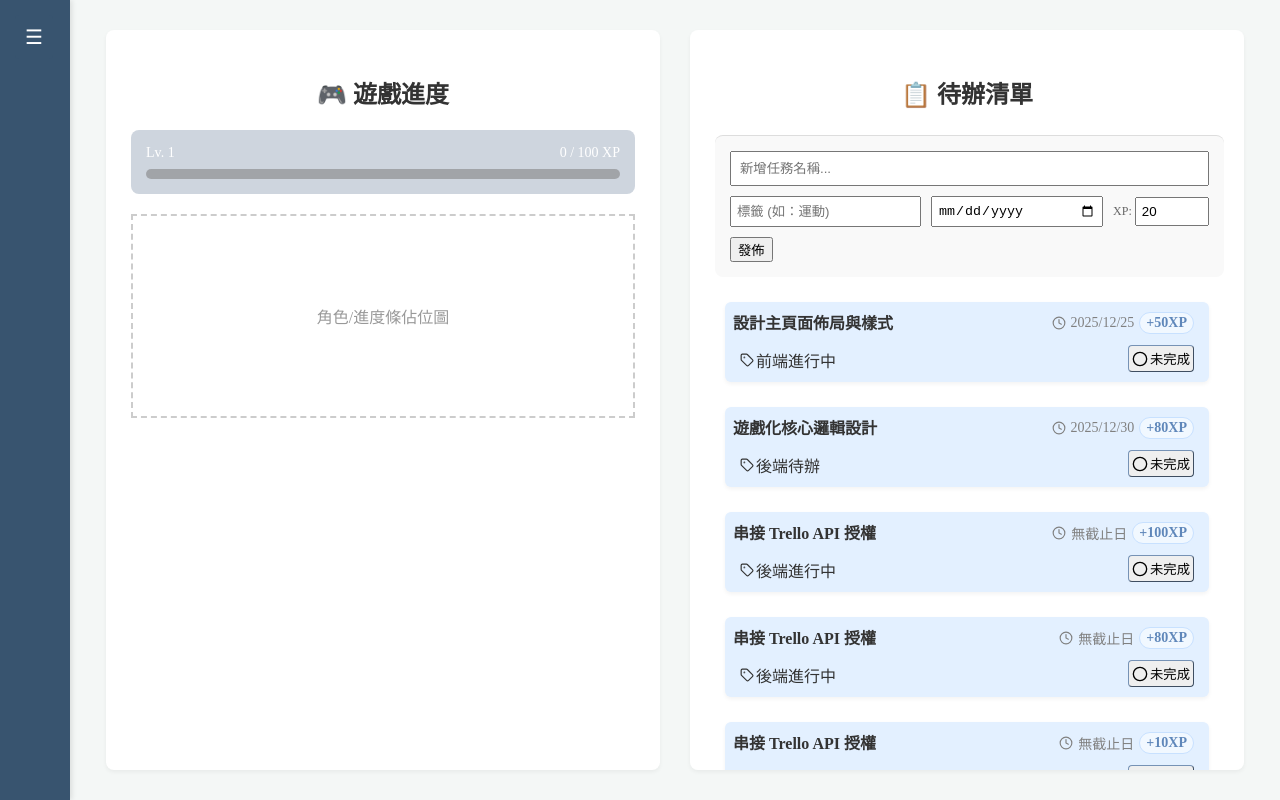
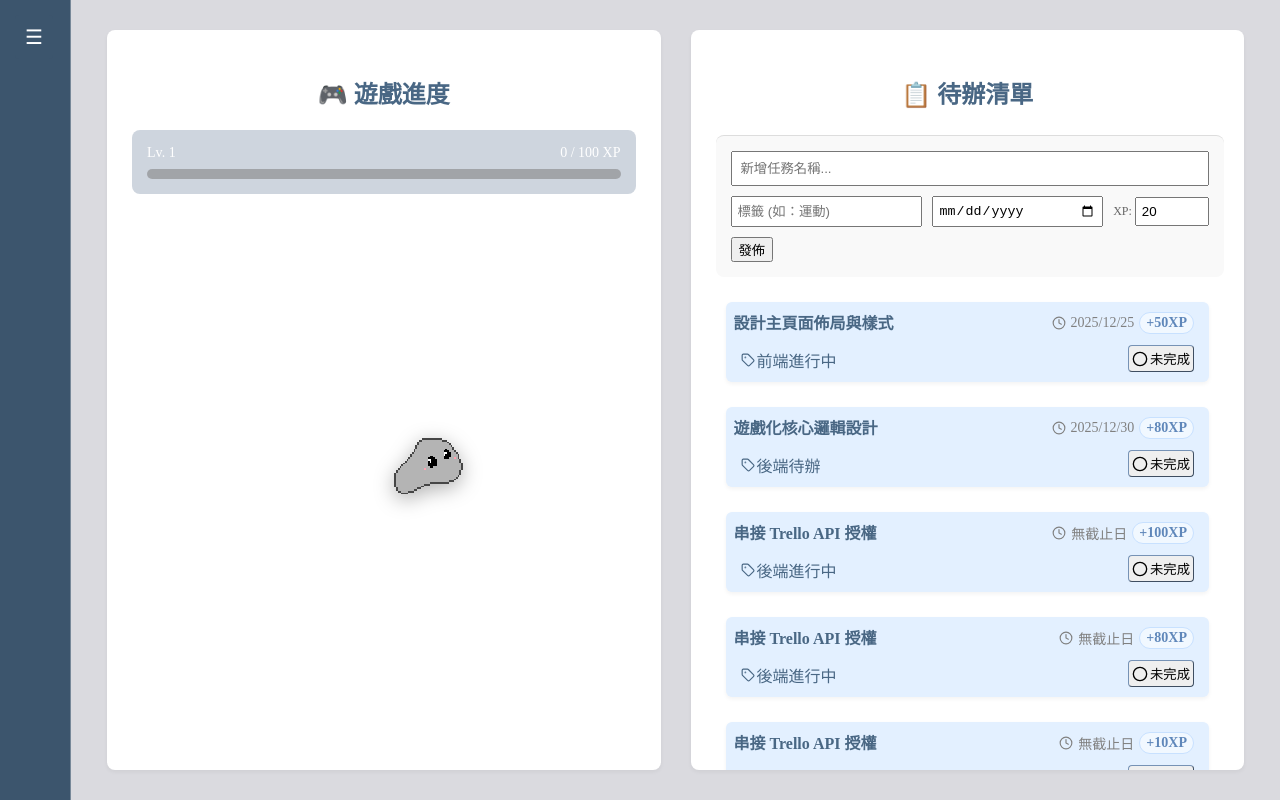
Before and after one commit to Agoldenfish030/stonereact_client, a React (Create React App) app: page / in a window 1280 px wide. Built offline with nearby package versions, Linux system fonts and the light colour scheme.

Commit message:
12/22_05:13

```diff
--- a/src/App.js
+++ b/src/App.js
@@ -32,7 +32,7 @@ function App() {
 
     const [themeColor, setThemeColor] = useState(() => {
         const saved = localStorage.getItem('app_themeColor');
-        return saved ? saved : '#f4f7f6';
+        return saved ? saved : '#dadadfff';
     });
 
     // 存檔：當所有狀態改變時執行
@@ -61,15 +61,13 @@ function App() {
 
             // 先把 XP 歸位到剩下的餘數
             setXp(leftovers);
-            // 再增加等級
             setLevel(prev => prev + levelUps);
 
-            // 確保前面的 alert 關掉後才跳出這個
             setTimeout(() => {
                 alert(`恭喜升級！目前的等級是 Lv.${Number(level) + levelUps}`);
             }, 300);
         }
-    }, [xp, level]); // 只有 xp 變動時才會跑檢查
+    }, [xp, level]);
 
     return (
         <div
@@ -84,7 +82,6 @@ function App() {
             <Router>
                 <Layout>
                     <Routes>
-                        {/* 確保這一行存在，路徑要跟網址對應 */}
                         <Route path="/authority" element={<Authority />} />
 
                         <Route path="/" element={
@@ -96,7 +93,6 @@ function App() {
                             />
                         } />
 
-                        {/* 將設定狀態傳入 Setting 組件 */}
                         <Route path="/setting" element={
                             <Setting
                                 name={name}
--- /dev/null
+++ b/src/components/LogInOut/Authority.css
@@ -0,0 +1,55 @@
+.auth-loading-page {
+    height: 100vh;
+    width: 100vw;
+    display: flex;
+    justify-content: center;
+    align-items: center;
+    background: linear-gradient(135deg, #f4f7f6 0%, #d1d9e0 100%);
+    position: fixed;
+    top: 0;
+    left: 0;
+    z-index: 3000;
+}
+
+.auth-glass-card {
+    background: rgba(255, 255, 255, 0.3);
+    backdrop-filter: blur(12px);
+    padding: 60px;
+    border-radius: 24px;
+    border: 1px solid rgba(255, 255, 255, 0.4);
+    box-shadow: 0 10px 40px rgba(0, 0, 0, 0.05);
+    text-align: center;
+    width: 320px;
+}
+
+.auth-text {
+    color: #496784;
+    font-size: 1.8rem;
+    margin: 20px 0 10px;
+    letter-spacing: 2px;
+}
+
+.auth-subtext {
+    color: #7692b5;
+    font-size: 0.9rem;
+    opacity: 0.8;
+}
+
+.pixel-spinner {
+    display: flex;
+    justify-content: center;
+    margin-bottom: 20px;
+}
+
+.spinner-block {
+    width: 30px;
+    height: 30px;
+    background-color: #7692b5;
+    box-shadow: 6px 6px 0px rgba(0, 0, 0, 0.1);
+    animation: pixel-jump 0.8s infinite alternate ease-in-out;
+}
+
+@keyframes pixel-jump {
+    from { transform: translateY(0); }
+    to { transform: translateY(-20px); }
+}
--- a/src/components/LogInOut/Authority.js
+++ b/src/components/LogInOut/Authority.js
@@ -1,22 +1,20 @@
 import React from 'react';
-
+import './Authority.css';
+import userToken from '../controlToken/getUserToken';
 //to backend
-import userToken from '../controlToken/getUserToken';
 
 const Log = () => {
     userToken();
 
     return (
-        <div style={{
-            display: 'flex',
-            textAlign: 'center',
-            justifyContent: 'center',
-            alignItems: 'center',
-            height: '100vh' // 加上這行，它就會從頂部跳到螢幕正中間
-        }}>
-            <h2 style={{ fontSize: '60px' }}>
-                授權中...
-            </h2>
+        <div className="auth-loading-page">
+            <div className="auth-glass-card">
+                <div className="pixel-spinner">
+                    <div className="spinner-block"></div>
+                </div>
+                <h2 className="auth-text">授權中</h2>
+                <p className="auth-subtext">正在與 Trello 進行安全連線...</p>
+            </div>
         </div>
     )
 }
--- a/src/components/MainArea/AppStyles.css
+++ b/src/components/MainArea/AppStyles.css
@@ -4,7 +4,7 @@
 body {
     margin: 0;
     font-family: 'Press Start 2P';
-    color: #333;
+    color: #dadadfff;
 }
 
 /* 整個容器 */
@@ -14,7 +14,6 @@ body {
     max-width: 100vw;
     overflow: hidden;
 }
-
 
 /*===[PART3: main area, class*3]===============================================================================================*/
 
@@ -32,10 +31,12 @@ body {
     background-color: white;
     border-radius: 8px;
     box-shadow: 0 2px 4px rgba(0, 0, 0, 0.05);
+    flex: 1;
+    min-width: 0; /* 確保在小螢幕上可以正確收縮 */
+}
+
+.todo-list-area {
     overflow-y: auto;
-
-    flex: 1; /* 兩區塊平均分配空間 */
-    min-width: 0; /* 確保在小螢幕上可以正確收縮 */
 }
 
 .todo-list-area h2, .game-area h2{
@@ -46,8 +47,8 @@ body {
     display: flex;
     gap: 15px;
     width: 95%;
-    padding: 8px 12px;  /* ✨ 減薄厚度，讓輸入框更靠近頂部 */
-    margin-top: 0;      /* 確保沒有額外推力 */
+    padding: 8px 12px;
+    margin-top: 0;
 }
 
 @media (max-width: 768px) {
@@ -57,8 +58,8 @@ body {
         left: 0;
         width: 200px;
         height: 100vh;
-        z-index: 1000; /* 數字要比卡片大 */
-        background-color: #38546f; /* 確保有背景色，才不會看到下面的卡片 */
+        z-index: 1000;
+        background-color: #38546f;
         transition: width 0.3s ease;
         /* 這裡要根據你的 isCollapsed 狀態來決定 transform */
     }
@@ -89,3 +90,18 @@ body {
 
 
 }
+
+:root {
+    /* 核心色調：取自登入頁的漸層與按鈕色 */
+    --main-gradient: linear-gradient(135deg, #f4f7f6 0%, #d1d9e0 100%);
+    --glass-bg: rgba(255, 255, 255, 0.4);
+    --glass-border: rgba(255, 255, 255, 0.3);
+    --accent-blue: #7692b5; /* 登入按鈕色 */
+    --text-dark: #496784; /* 標題深藍色 */
+}
+
+body {
+    background: var(--main-gradient); /* 全域背景統一 */
+    color: var(--text-dark);
+    min-height: 100vh;
+}
--- a/src/components/MainArea/Home.css
+++ b/src/components/MainArea/Home.css
@@ -1,4 +1,3 @@
-/* Home.css */
 .home-container {
     padding: 20px;
     display: flex;
--- a/src/components/MainArea/Home.js
+++ b/src/components/MainArea/Home.js
@@ -1,7 +1,8 @@
 import React, { useState } from 'react';
 import TodoCard from '../TodoCard/TodoCard';
 import mockTrelloTasks from '../TodoCard/MockData';
-import './Home.css'; // 確保這就是你上面那份 CSS 的檔名
+import Stone from '../Stone/Stone';
+import './Home.css';
 
 const HomeContent = ({ name, xp, level, onTaskComplete }) => {
     const [tasks, setTasks] = useState(mockTrelloTasks);
@@ -76,8 +77,9 @@ const HomeContent = ({ name, xp, level, onTaskComplete }) => {
                     </div>
                 </div>
 
-                <div className="placeholder" style={{ border: '2px dashed #ccc', height: '200px', display: 'flex', alignItems: 'center', justifyContent: 'center', color: '#999' }}>
-                    角色/進度條佔位圖
+                {/* 確保容器是 relative，石頭的 absolute 才會生效 */}
+                <div style={{ position: 'relative', height: '100%', width: '100%', overflow: 'hidden' }}>
+                    <Stone />
                 </div>
             </section>
 
--- a/src/components/Sidebar/Sidebar.css
+++ b/src/components/Sidebar/Sidebar.css
@@ -8,15 +8,20 @@
     transition: width 0.3s ease;
     height: 100vh;
     position: sticky;
-    background: #38546f repeat left top;
+    /*background: #38546f repeat left top; */
     background-size: 100% auto;
     top: 0;
-
     color: white;
     padding: 0px 10px;
-    box-shadow: 2px 0 5px rgba(0, 0, 0, 0.1);
+    /*box-shadow: 2px 0 5px rgba(0, 0, 0, 0.1);*/
     display: flex;
     z-index: 100;
+
+    backdrop-filter: blur(15px);
+    border-right: 0.5px solid var(--glass-border);
+    background: #3c556d repeat left top;
+    box-shadow: none;
+    color: var(--text-dark);
 }
 
 .sidebar-header {
@@ -53,19 +58,24 @@
 }
 
 .menu-list li:hover {
-    background-color: #34495e;
-    text-decoration: underline #ffffff;
+    /*background-color: #34495e;*/
+    /*text-decoration: underline #ffffff;*/
+
+    background-color: rgba(255, 255, 255, 0.3);
+    /*color: var(--accent-blue);*/
+    text-decoration: none;
 }
 
 /* 側邊欄內部內容的容器 */
 .sidebar-content {
     /* 選單標題、選項等內容 */
+    font-weight: bold;
     opacity: 1;
     visibility: visible;
     white-space: nowrap;
     overflow: hidden;
     text-overflow: ellipsis;
-
+    color: #ffffff;
 }
 
 /* 側邊欄收合狀態 */
@@ -87,7 +97,7 @@
     top: 15px;
     left: 15px;
     z-index: 1000; /* 確保按鈕在最上層 */
-    background: #38546f;
+    background: #3c556d;
     color: white;
     border: none;
     padding: 10px;
--- a/src/components/Sidebar/Sidebar.js
+++ b/src/components/Sidebar/Sidebar.js
@@ -7,7 +7,7 @@ import {Stone, Award, Settings, Wrench, LogOut} from 'lucide-react';
 
 const menuItems = [
   { id: 1, icon: <Stone color = 'lightgrey'/>, label: '主頁', link: '/' },
-  { id: 2, icon: <Award color = 'lightgrey'/>, label: '成就＆活躍紀錄', link: '#', active: true },
+  { id: 2, icon: <Award color = 'lightgrey'/>, label: '成就＆紀錄', link: '#', active: true },
   { id: 3, icon: <Settings color = 'lightgrey'/>, label: '個人化設定', link: '/setting' },
   { id: 4, icon: <Wrench color = 'lightgrey'/>, label: '操作說明', link: '#' },
   { id: 5, icon: <LogOut color = 'lightgrey'/>, label: '登出', link: '/loginout' },
--- /dev/null
+++ b/src/components/Stone/Stone.css
@@ -0,0 +1,13 @@
+.pixel-stone {
+  position: absolute;
+  width: 88px;
+  height: 88px;
+  transition: transform 0.1s ease-out;
+  z-index: 10;
+  filter: drop-shadow(0 5px 10px rgba(0, 0, 0, 0.3));
+}
+
+.pixel-stone img {
+  width: 100%;
+  image-rendering: pixelated; /* 關鍵：確保像素圖在縮放時不會模糊 */
+}
--- /dev/null
+++ b/src/components/Stone/Stone.js
@@ -0,0 +1,50 @@
+import React, { useState, useEffect, useRef } from 'react';
+import stoneImg from './babystone.png';
+import './Stone.css';
+
+const Stone = () => {
+
+        const [position, setPosition] = useState({ x: 250, y: 150 });
+        const containerRef = useRef(null);
+
+        useEffect(() => {
+            const moveInterval = setInterval(() => {
+            setPosition((prev) => {
+                const dx = (Math.floor(Math.random() * 3) - 1) * 30;
+                const dy = (Math.floor(Math.random() * 3) - 1) * 30;
+
+                const containerWidth = containerRef.current ? containerRef.current.offsetWidth : 400;
+                const containerHeight = containerRef.current ? containerRef.current.offsetHeight : 400;
+
+                const stoneSize = 88;
+                const maxWidth = containerWidth - stoneSize;
+                const maxHeight = containerHeight - stoneSize;
+
+                let nextX = prev.x + dx;
+                let nextY = prev.y + dy;
+                nextX = Math.max(0, Math.min(nextX, maxWidth));
+                nextY = Math.max(0, Math.min(nextY, maxHeight));
+
+                return { x: nextX, y: nextY };
+            });
+        }, 1000);
+
+        // 清除計時器防止記憶體洩漏
+        return () => clearInterval(moveInterval);
+    }, []);
+
+    return (
+        <div className="stone-wrapper" ref={containerRef} style={{ width: '100%', height: '100%', position: 'relative' }}>
+            <div
+                className="pixel-stone"
+                style={{
+                    transform: `translate(${position.x}px, ${position.y}px)`
+                }}
+            >
+                <img src={stoneImg} alt="pixel-stone" />
+            </div>
+        </div>
+    );
+};
+
+export default Stone;
```
Also changed, not shown: src/components/Setting/Setting.js (+6 -6 lines), src/components/Stone/babystone.png (added).
